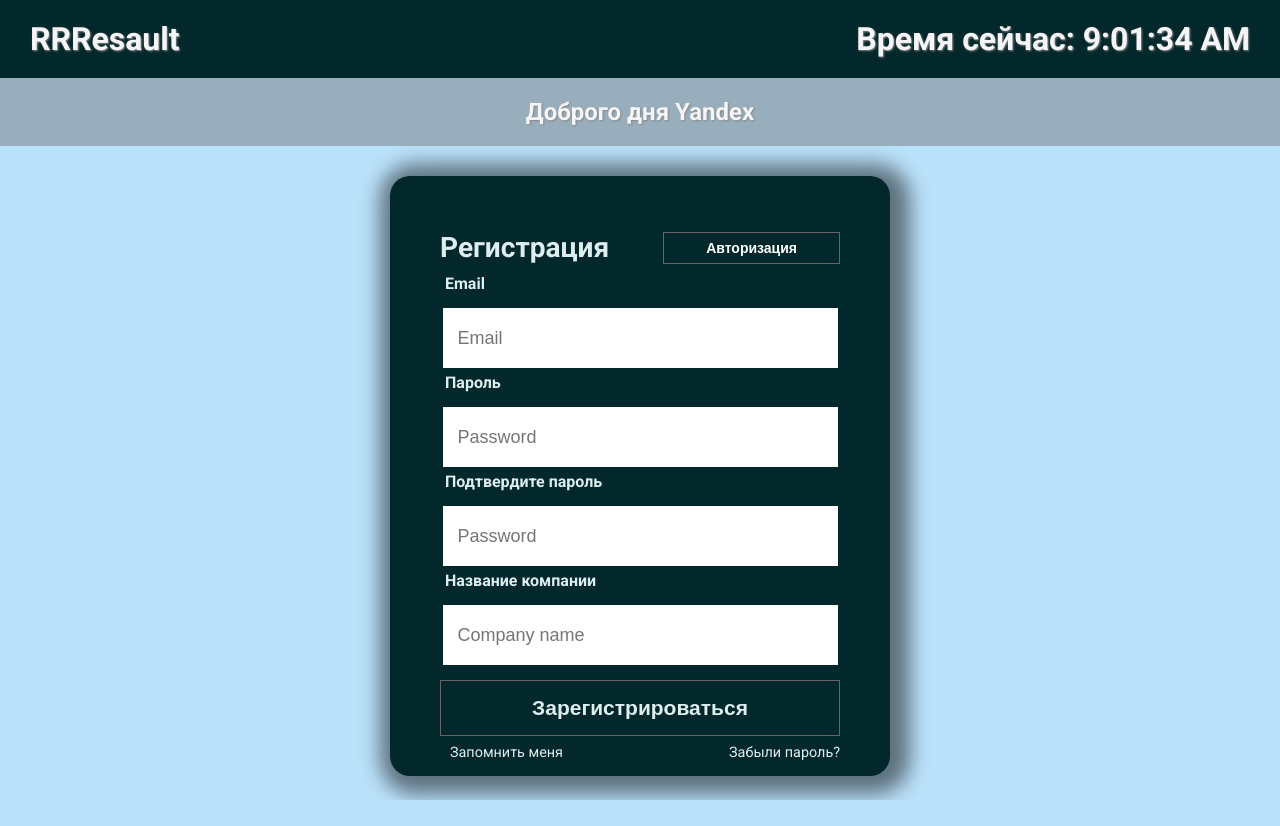
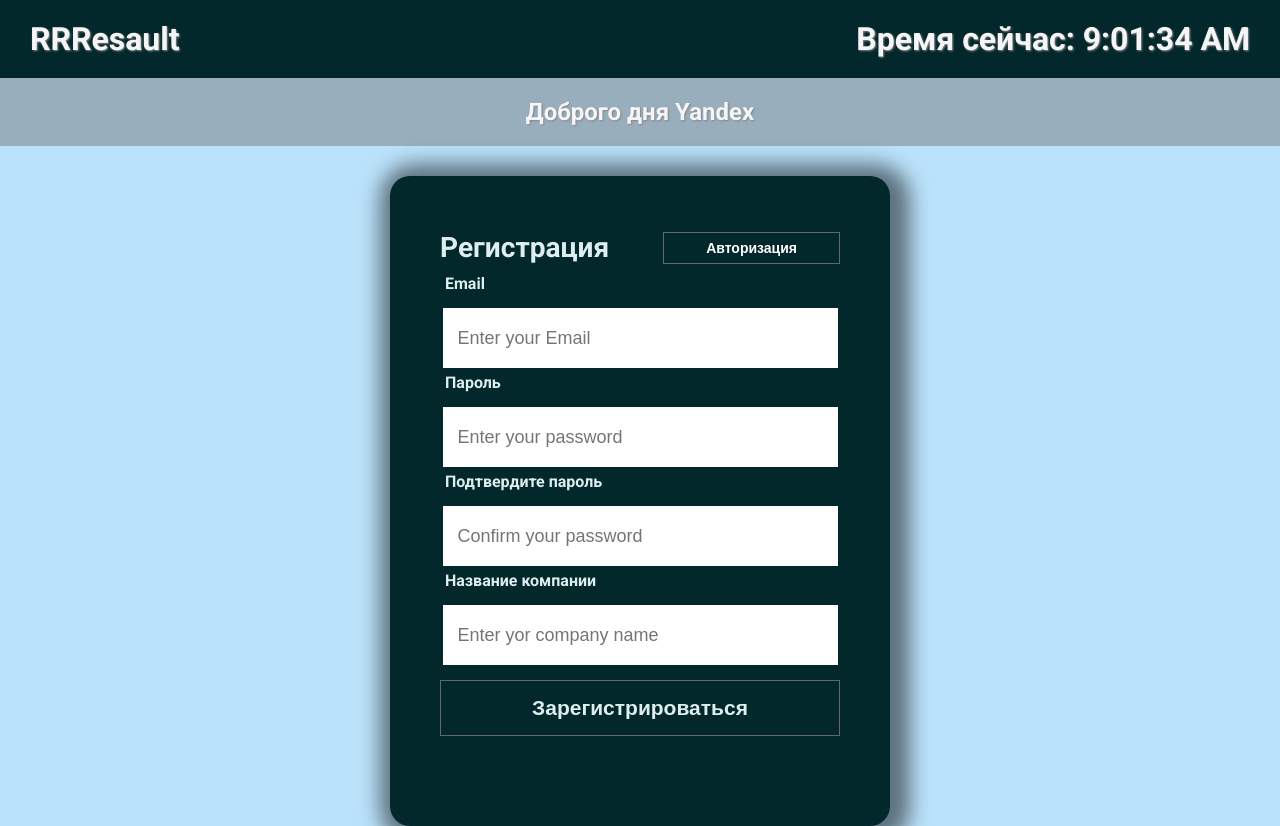
Before and after one commit to 132rust/HiringApp, a React (Create React App) app in the folder frontend/: page / in a window 1280 px wide. Before the commit the page ends 800 px from the top, so only its background shows below. Built offline with nearby package versions, Linux system fonts and the light colour scheme.

Commit message:
update form

```diff
--- a/frontend/package.json
+++ b/frontend/package.json
@@ -9,6 +9,7 @@
     "@userfront/toolkit": "^1.0.9",
     "react": "^18.3.1",
     "react-dom": "^18.3.1",
+    "react-hooks": "^1.0.1",
     "react-scripts": "5.0.1",
     "web-vitals": "^2.1.4"
   },
@@ -35,5 +36,8 @@
       "last 1 firefox version",
       "last 1 safari version"
     ]
+  },
+  "devDependencies": {
+    "eslint-plugin-react-hooks": "^4.6.2"
   }
 }
--- a/frontend/src/App.css
+++ b/frontend/src/App.css
@@ -285,40 +285,13 @@ form button:hover{
   background-color: #498F95;
 }
 
-.label_text{
-  display: flex;
-  justify-content: space-between;
-  margin-top: 5px;
 
-}
-.check-label {
-  font-size: 0.9em;
-  color: #deeeef;
-  float: left;
-  padding: 3px 0;
-  margin-left: 10px;
-}
-.check-label:hover{
-  border-bottom: 1px solid #498F95;
-}
-
-.forgot-label {
-  font-size: 0.9em;
-  color: #deeeef;
-  float: right;
-  padding: 3px 0;
-  cursor: pointer;
-}
-.forgot-label:hover{
-  border-bottom: 1px solid #498F95;
-
-}
 
 /* REGISTR */
 
 .wrapper_register{
   width: 500px;
-  height: 600px;
+  height: 650px;
   display: flex;
   flex-direction: column;
   margin: 0 auto;
--- a/frontend/src/App.js
+++ b/frontend/src/App.js
@@ -3,8 +3,11 @@ import './App.css';
 import Header from './layouts /components/Header';
 import Main from './layouts /components/Main';
 // import Room from './layouts /room/Room';
-// import SignIn from './layouts /register/SignIn';
 import Register from './layouts /auth/register/Register';
+// import SignIn from './layouts /auth/login/SignIn';
+
+
+
 
 function App() {
   if (true) {
--- a/frontend/src/layouts /auth/register/Register.jsx
+++ b/frontend/src/layouts /auth/register/Register.jsx
@@ -1,7 +1,105 @@
+import { useEffect, useState } from "react"
+import React from "react";
 import Header from "../../components/Header"
 
 
-export default function Register(){
+const Register = () => {
+const [email, setEmail] = useState('')
+const [password, setPassword] = useState('')
+const [confirmPassword, setConfirmPassword] = useState('')
+const [companyName, setComapnyName] = useState('')
+const [emailDirty, setEmailDirty] = useState(false)
+const [passwordDirty, setPasswordDirty] = useState(false)
+const [confirmPasswordDirty, setConfirmPasswordDirty] = useState(false)
+const [companyNameDirty, setComapnyNameDirty] = useState(false)
+const [emailError, setEmailError] = useState('Email не может быть пустым')
+const [passwordError, setPasswordError] = useState('Пароль не может быть пустым')
+const [confirmPasswordError, setConfirmPasswordError] = useState('Пароли не совпадают')
+const [companyNameError, setComapnyNameError] = useState('Строка не должна быть пуста')
+const [formValid, setFormValid] = useState(false)
+
+
+useEffect( () => {
+    if(emailError || passwordError || confirmPasswordError || companyNameError ){
+        setFormValid(false)
+    } else{
+        setFormValid(true)
+    }
+}, [emailError, passwordError, confirmPasswordError, companyNameError])
+
+
+
+
+
+const emailHandler = (e) => {
+setEmail(e.target.value)
+const re =  /^(([^<>()[\]\\.,;:\s@\"]+(\.[^<>()[\]\\.,;:\s@\"]+)*)|(\".+\"))@((\[[0-9]{1,3}\.[0-9]{1,3}\.[0-9]{1,3}\.[0-9]{1,3}\])|(([a-zA-Z\-0-9]+\.)+[a-zA-Z]{2,}))$/
+if (!re.test(String(e.target.value).toLowerCase())){
+setEmailError('Некоректный email')
+} else{
+setEmailError("")
+}
+}
+
+const passwordHandler = (e) => {
+setPassword(e.target.value)
+if (e.target.value.length < 3 || e.target.value.length > 8){
+setPasswordError('Пароль должен быть длинее 3 и меньше 8 символов')
+if(!e.target.value){
+    setPasswordError('Пароль не может быть пустым')
+}
+} else{
+setPasswordError("")
+}
+}
+
+const confirmPasswordHandler = (e) => {
+    setConfirmPassword(e.target.value)
+    if (e.target.value.length < 3 || e.target.value.length > 8){
+    setConfirmPasswordError('Пароль должен быть длинее 3 и меньше 8 символов')
+    if(!e.target.value){
+        setConfirmPasswordError('Пароль не может быть пустым')
+    }
+    } else if (passwordHandler===confirmPasswordHandler){
+
+    } else
+    {
+        setConfirmPasswordError("")
+     }
+    }
+
+    const companyNameHandler = (e) => {
+        setComapnyName(e.target.value)
+        const re =  /^(([^<>()[\]\\.,;:\s@\"]+(\.[^<>()[\]\\.,;:\s@\"]+)*)|(\".+\"))@((\[[0-9]{1,3}\.[0-9]{1,3}\.[0-9]{1,3}\.[0-9]{1,3}\])|(([a-zA-Z\-0-9]+\.)+[a-zA-Z]{2,}))$/
+        if (!re.test(String(e.target.value).toLowerCase())){
+        setComapnyNameError('Строка не должна быть пуста')
+        } else{
+        setComapnyNameError("")
+        }
+        }
+
+
+const blurHandler = (e) =>{
+    switch (e.target.name) {
+        case 'email':
+            setEmailDirty(true)
+            break
+        case 'password':
+            setPasswordDirty(true)
+            break
+        case 'confirmPassword':
+            setConfirmPasswordDirty(true)
+            break
+        case 'companyName':
+            setComapnyNameDirty(true)
+            break
+    }
+}
+
+
+
+
+
 
     return(
 
@@ -9,7 +107,6 @@ export default function Register(){
 
         <Header />
           <div className="wrapper_register">
-
             <div className="wrapper_header_register">
                 <h3>Регистрация</h3>
                 <button>Авторизация</button>
@@ -17,43 +114,58 @@ export default function Register(){
             </div>
                 <form>
                     <label>Email</label>
+
                     <input
+                     onBlur={e => blurHandler(e)}
+                     onChange={e => emailHandler(e)}
                      type="email"
-                     placeholder="Email"
-                     name="email"
-                     autoComplete='off'
-                     title="Введите корректный email адрес (например, example@gmail.com)"
+                     placeholder="Enter your Email"
+                     name="text"
+                     value={email}
                      />
+                 {(emailDirty && emailError) && <div style={{color:'red'}}>{emailError}</div>}
+
+
 
                     <label>Пароль</label>
+
                     <input
+                    onBlur={e => blurHandler(e)}
+                    onChange={e => passwordHandler(e)}
                     type="password"
                     name="password"
-                    placeholder="Password"
-
+                    placeholder="Enter your password"
+                    value={password}
                     />
 
+{(passwordDirty && passwordDirty) && <div style={{color:'red'}}>{passwordError}</div>}
+
+
                     <label>Подтвердите пароль</label>
+
                     <input
-                     type="password"
-                     placeholder="Password"
-                     name="confirmPassword"
-
+                    onBlur={e => blurHandler(e)}
+                    onChange={e => confirmPasswordHandler(e)}
+                    type="password"
+                    placeholder="Confirm your password"
+                    name="confirmPassword"
+                    value={confirmPassword}
                      />
+                     {(confirmPasswordDirty && confirmPasswordError) && <div style={{color:'red'}}>{confirmPasswordError}</div>}
 
                     <label>Название компании</label>
+
                     <input
+                    onBlur={e => blurHandler(e)}
+                    onChange={e => companyNameHandler(e)}
                     type="text"
-                    placeholder="Company name"
+                    placeholder="Enter yor company name"
                     name='companyName'
+                    value={companyName}
+                    />
+          {(companyNameDirty && companyNameError) && <div style={{color:'red'}}>{companyNameError}</div>}
+                    <button disabled={!formValid} type="sumbit">Зарегистрироваться</button>
 
-                    />
-
-                    <button>Зарегистрироваться</button>
-                    <div className="label_text">
-                    <span className="check-label">Запомнить меня</span>
-                    <span className="forgot-label">Забыли пароль?</span>
-                    </div>
                 </form>
 
           </div>
@@ -64,3 +176,5 @@ export default function Register(){
 
 
 };
+
+export default Register;
```
Also changed, not shown: frontend/src/layouts /auth/login/SignIn.jsx (+73 -7 lines), 1 other file (tests, documents, lock files or other folders).
